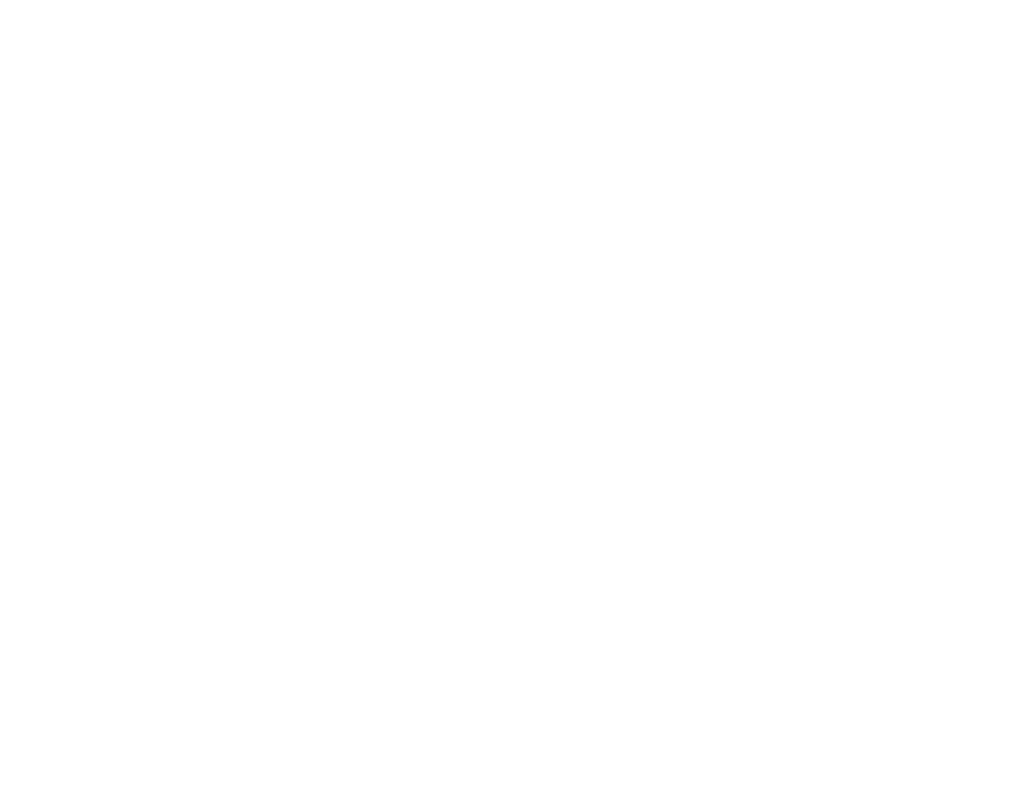
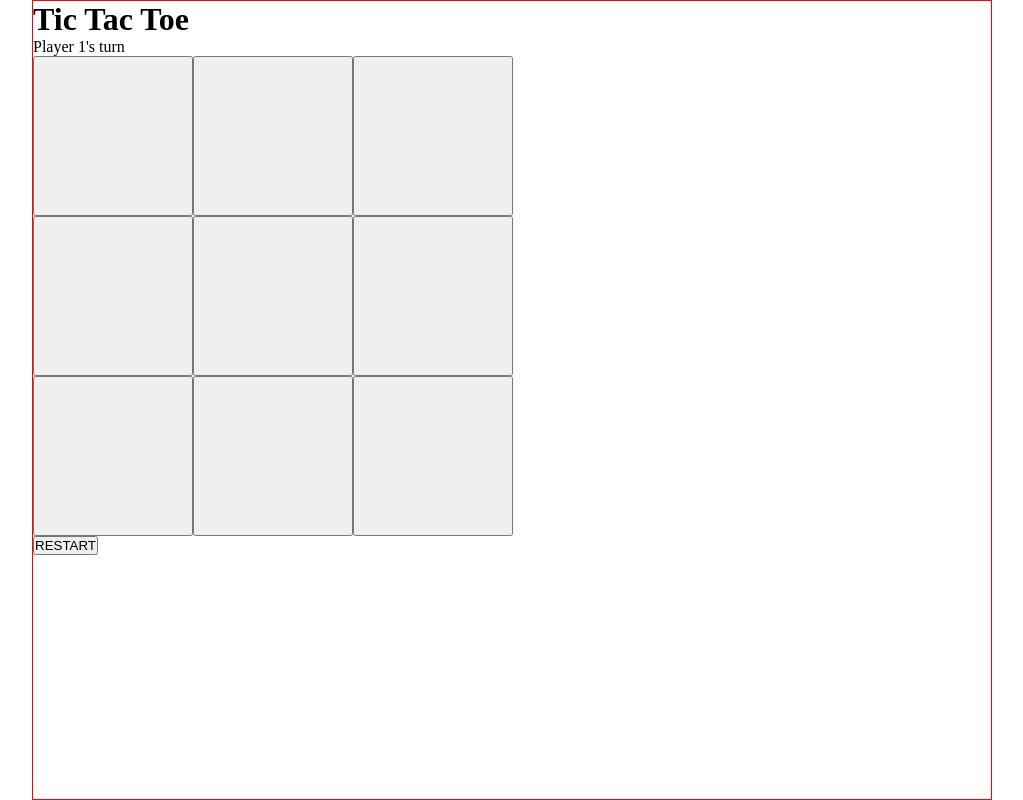
Before and after one commit to Steadfast237/tic-tac-toe, a plain HTML site: page index.html in a window 1280 px wide. Shown: the whole page, without its empty margins (128-1151 px from the left). Drawn offline with Linux system fonts and the light colour scheme.

Commit message:
Write logic to play game in browser

```diff
--- /dev/null
+++ b/css/styles.css
@@ -0,0 +1,26 @@
+* {
+  padding: 0;
+  margin: 0;
+  box-sizing: border-box;
+}
+
+.container {
+  height: 100vh;
+  max-width: 960px;
+  margin: 0 auto;
+  border: 1px solid red;
+}
+
+.grid {
+  width: 480px;
+  height: auto;
+  display: grid;
+
+  grid-template-columns: repeat(3, 160px);
+  grid-template-rows: repeat(3, 160px);
+}
+
+.btn-cell {
+  font-size: 64px;
+  font-weight: bolder;
+}
--- a/index.html
+++ b/index.html
@@ -5,6 +5,19 @@
     <meta name="viewport" content="width=device-width, initial-scale=1.0" />
     <title>Tic Tac Toe</title>
     <script src="./js/script.js" defer></script>
+    <link rel="stylesheet" href="./css/styles.css" />
   </head>
-  <body></body>
+  <body>
+    <div class="container">
+      <header class="header">
+        <h1>Tic Tac Toe</h1>
+      </header>
+
+      <main class="main">
+        <div class="active-player"></div>
+        <div class="grid"></div>
+        <button class="btn btn-restart">RESTART</button>
+      </main>
+    </div>
+  </body>
 </html>
--- a/js/script.js
+++ b/js/script.js
@@ -142,5 +142,96 @@ const Game_Controller = function (
     switch_active_player();
   };
 
-  return { play_round, active_player, board: game_board };
+  const get_active_player = function () {
+    return active_player;
+  };
+
+  return {
+    play_round,
+    get_active_player,
+    board: game_board,
+    is_winner,
+    is_tie,
+  };
 };
+
+const Screen_Controller = function () {
+  const grid = document.querySelector('.grid');
+  const active_player = document.querySelector('.active-player');
+  const restart_button = document.querySelector('.btn-restart');
+  let game_controller = Game_Controller();
+
+  const click_handler_grid = function (e) {
+    const target = e.target;
+
+    if (target.tagName !== 'BUTTON') return;
+
+    game_controller.play_round(target.dataset.index);
+
+    if (game_controller.is_winner()) {
+      update_screen();
+
+      active_player.textContent = `WINNER IS PLAYER ${
+        game_controller.get_active_player().marker
+      }`;
+
+      grid.removeEventListener('click', click_handler_grid);
+      return;
+    }
+
+    if (game_controller.is_tie()) {
+      update_screen();
+
+      active_player.textContent = `DRAW, NO WINNER`;
+
+      grid.removeEventListener('click', click_handler_grid);
+      return;
+    }
+
+    update_screen();
+  };
+
+  const update_screen = function () {
+    grid.textContent = '';
+
+    active_player.textContent = `Player ${
+      game_controller.get_active_player().marker
+    }'s turn`;
+
+    game_controller.board.get_board().forEach((row, row_index) =>
+      row.forEach((cell, column_index) => {
+        const button = document.createElement('button');
+
+        switch (cell.get_cell_value()) {
+          case 0:
+            button.textContent = '';
+            break;
+
+          case 1:
+            button.textContent = 'x';
+            break;
+
+          case 2:
+            button.textContent = 'o';
+            break;
+        }
+
+        button.setAttribute('class', 'btn btn-cell');
+        button.dataset.index = `${row_index}_${column_index}`;
+
+        grid.appendChild(button);
+      })
+    );
+  };
+
+  restart_button.addEventListener('click', function (e) {
+    game_controller = Game_Controller();
+    update_screen();
+    grid.addEventListener('click', click_handler_grid);
+  });
+
+  update_screen();
+  grid.addEventListener('click', click_handler_grid);
+};
+
+Screen_Controller();
```
